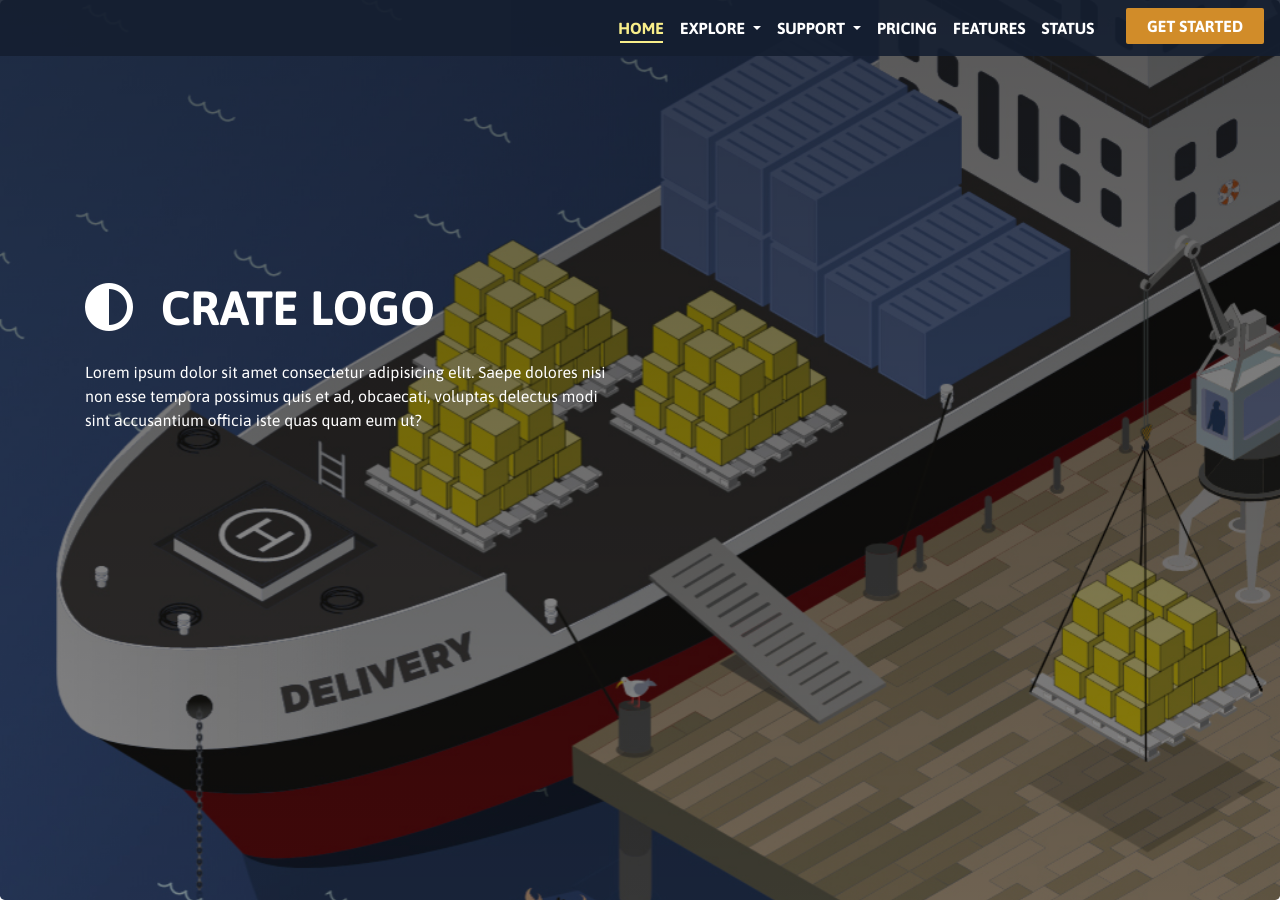
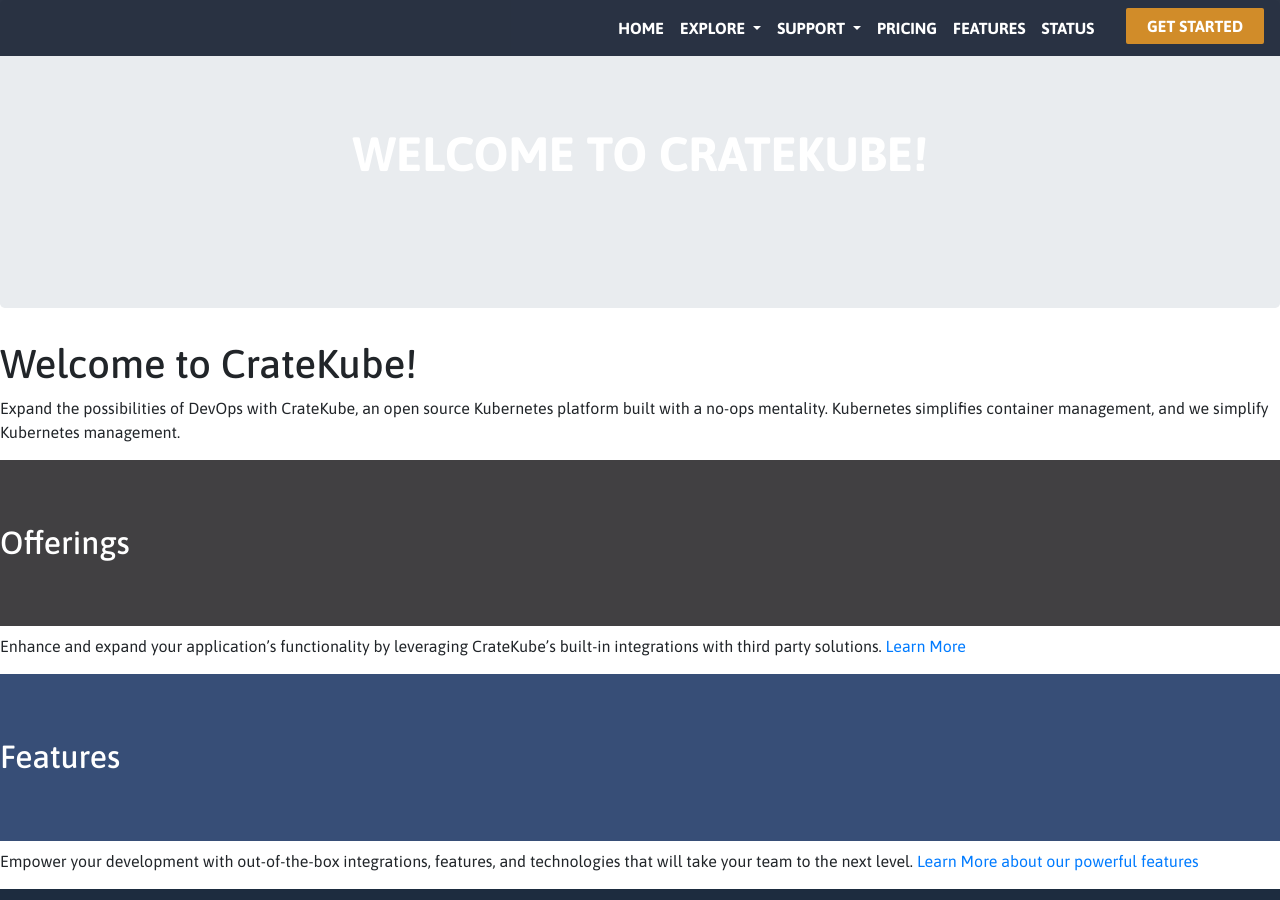
Before and after one commit to croctears/croctearss.github.io, a Jekyll site: the page built from index.md, in a window 1280 px wide and 900 px high. Built offline with Jekyll 4.4.1, drawn with Linux system fonts in a browser that asks for light colours; nearby versions of some CDN libraries; our own code applies the rules of GitHub Pages for plain Markdown files; some of the changed text lies outside the part shown.

```diff
--- a/_layouts/default.html
+++ b/_layouts/default.html
@@ -50,11 +50,11 @@
           <ul class="navbar-nav ml-auto">
             {% if page.active == "home" %}
             <li class="nav-item active">
-              <a class="nav-link" href="index_p.html">Home</a>
+              <a class="nav-link" href="index.html">Home</a>
             </li>
             {% else %}
             <li class="nav-item">
-              <a class="nav-link" href="index_p.html">Home</a>
+              <a class="nav-link" href="index.html">Home</a>
             </li>
             {% endif %}
             <li class="nav-item dropdown">
@@ -76,49 +76,49 @@
                 {% if page.active == "offerings" %}
                 <a
                   class="dropdown-item active font-weight-bold text-uppercase"
-                  href="offerings_p.html"
+                  href="offerings.html"
                   >Offerings</a
                 >
                 {% else %}
                 <a
                   class="dropdown-item text-white font-weight-bold text-uppercase"
-                  href="offerings_p.html"
+                  href="offerings.html"
                   >Offerings</a
                 >
                 {% endif %} {% if page.active == "services" %}
                 <a
                   class="dropdown-item active font-weight-bold text-uppercase"
-                  href="services_p.html"
+                  href="services.html"
                   >Services</a
                 >
                 {% else %}
                 <a
                   class="dropdown-item text-white font-weight-bold text-uppercase"
-                  href="services_p.html"
+                  href="services.html"
                   >Services</a
                 >
                 {% endif %} {% if page.active == "integrations" %}
                 <a
                   class="dropdown-item active font-weight-bold text-uppercase"
-                  href="integrations_p.html"
+                  href="integrations.html"
                   >Integrations</a
                 >
                 {% else %}
                 <a
                   class="dropdown-item text-white font-weight-bold text-uppercase"
-                  href="integrations_p.html"
+                  href="integrations.html"
                   >Integrations</a
                 >
                 {% endif %} {% if page.active == "technology" %}
                 <a
                   class="dropdown-item active font-weight-bold text-uppercase"
-                  href="technology_p.html"
+                  href="technology.html"
                   >Technology</a
                 >
                 {% else %}
                 <a
                   class="dropdown-item text-white font-weight-bold text-uppercase"
-                  href="technology_p.html"
+                  href="technology.html"
                   >Technology</a
                 >
                 {% endif %}
@@ -143,13 +143,13 @@
                 {% if page.active == "support" %}
                 <a
                   class="dropdown-item active font-weight-bold text-uppercase"
-                  href="support_p.html"
+                  href="support.html"
                   >Support Page</a
                 >
                 {% else %}
                 <a
                   class="dropdown-item text-white font-weight-bold text-uppercase"
-                  href="support_p.html"
+                  href="support.html"
                   >Support Page</a
                 >
                 {% endif %} {% if page.active == "documentation" %}
@@ -179,25 +179,25 @@
                 {% endif %} {% if page.active == "consultation" %}
                 <a
                   class="dropdown-item active font-weight-bold text-uppercase"
-                  href="consultation_p.html"
+                  href="consultation.html"
                   >Consultation</a
                 >
                 {% else %}
                 <a
                   class="dropdown-item text-white font-weight-bold text-uppercase"
-                  href="consultation_p.html"
+                  href="consultation.html"
                   >Consultation</a
                 >
                 {% endif %} {% if page.active == "faq" %}
                 <a
                   class="dropdown-item active font-weight-bold text-uppercase"
-                  href="faq_p.html"
+                  href="faq.html"
                   >FAQ</a
                 >
                 {% else %}
                 <a
                   class="dropdown-item text-white font-weight-bold text-uppercase"
-                  href="faq_p.html"
+                  href="faq.html"
                   >FAQ</a
                 >
                 {% endif %}
@@ -205,19 +205,19 @@
             </li>
             {% if page.active == "pricing" %}
             <li class="nav-item active">
-              <a class="nav-link" href="pricing_p.html">Pricing</a>
+              <a class="nav-link" href="pricing.html">Pricing</a>
             </li>
             {% else %}
             <li class="nav-item">
-              <a class="nav-link" href="pricing_p.html">Pricing</a>
+              <a class="nav-link" href="pricing.html">Pricing</a>
             </li>
             {% endif %} {% if page.active == "features" %}
             <li class="nav-item active">
-              <a class="nav-link" href="features_p.html">Features</a>
+              <a class="nav-link" href="features.html">Features</a>
             </li>
             {% else %}
             <li class="nav-item">
-              <a class="nav-link" href="features_p.html">Features</a>
+              <a class="nav-link" href="features.html">Features</a>
             </li>
             {% endif %} {% if page.active == "status" %}
             <li class="nav-item">
@@ -271,14 +271,12 @@
           <div class="col-md-6">&copy; Copyright 2018 Cisco</div>
           <div class="col-md-6 text-right">
             <p class="mb-0">
-              <a href="privacy_p.html"
+              <a href="privacy.html"
                 ><span class="link">Privacy Policy</span></a
               >
               <span> | </span>
-              <a href="terms_p.html"
-                ><span class="link" href="terms_p.html"
-                  >Terms of Service</span
-                ></a
+              <a href="terms.html"
+                ><span class="link" href="terms.html">Terms of Service</span></a
               >
             </p>
           </div>
--- a/index_p.html
+++ b/index.html
@@ -2,9 +2,6 @@
 layout: default
 title: Home
 active: home
-permalink: /
-redirect_from:
-  - /index_p
 ---
 
 <section id="offerings">
--- /dev/null
+++ b/index.md
@@ -0,0 +1,19 @@
+# Welcome to CrateKube!
+
+Expand the possibilities of DevOps with CrateKube, an open source Kubernetes platform built with a no-ops mentality. Kubernetes simplifies container management, and we simplify Kubernetes management.
+
+## Offerings
+
+Enhance and expand your application's functionality by leveraging CrateKube's built-in integrations with third party solutions. [Learn More](./offerings.md)
+
+## Features
+
+Empower your development with out-of-the-box integrations, features, and technologies that will take your team to the next level. [Learn More about our powerful features](./features.md)
+
+## Pricing
+
+CrateKube is free and open source. You only pay for infrastructure from your provider. [Learn how we can help you save](./pricing.md)
+
+## Support
+
+Need help with CrateKube? Interested in contributing? [Visit our support page](./support.md)
```
Also changed, not shown: consultation.html (renamed from consultation_p.html), faq.html (renamed from faq_p.html), features.html (renamed from features_p.html), integrations.html (renamed from integrations_p.html), offerings.html (renamed from offerings_p.html), pricing.html (renamed from pricing_p.html), privacy.html (renamed from privacy_p.html), services.html (renamed from services_p.html), support.html (renamed from support_p.html), technology.html (renamed from technology_p.html), terms.html (renamed from terms_p.html).
